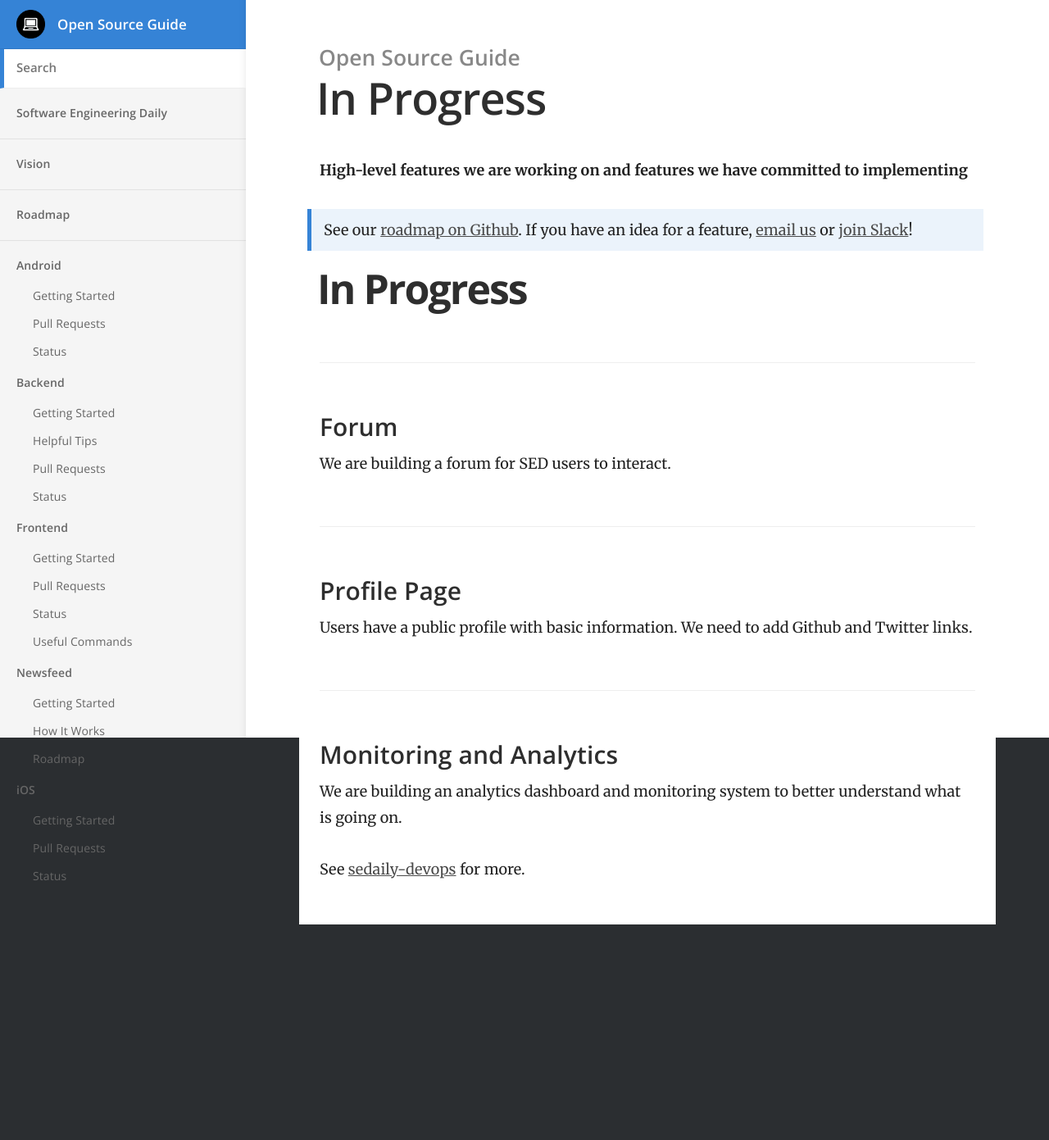
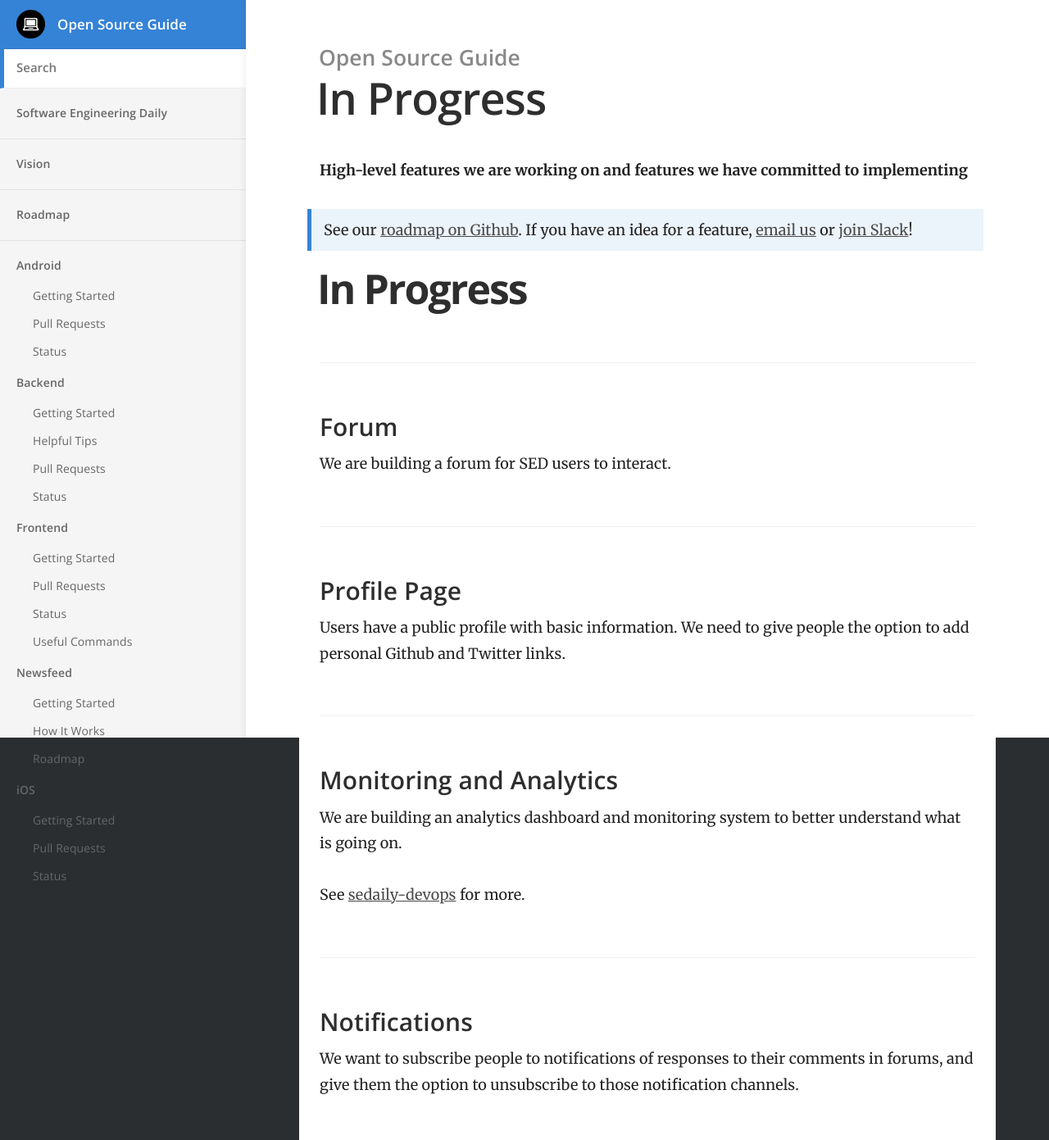
Before and after one commit to SoftwareEngineeringDaily/softwareengineeringdaily.github.io, a Jekyll site: the page built from _posts/2017-10-21-roadmap.md, in a window 1280 px wide. Shown: the whole page at 82% size. Built offline with Jekyll 4.4.1, drawn with Linux system fonts in a browser that asks for light colours; before the commit the page ends 1128 px from its top, so only the background shows below that.

Commit message:
Update 2017-10-21-roadmap.md

```diff
--- a/_posts/2017-10-21-roadmap.md
+++ b/_posts/2017-10-21-roadmap.md
@@ -14,10 +14,14 @@ We are building a forum for SED users to interact.
 
 ### Profile Page ###
 
-Users have a public profile with basic information. We need to add Github and Twitter links.
+Users have a public profile with basic information. We need to give people the option to add personal Github and Twitter links.
 
 ### Monitoring and Analytics ###
 
 We are building an analytics dashboard and monitoring system to better understand what is going on.
 
 See [sedaily-devops](https://github.com/SoftwareEngineeringDaily/sedaily-devops) for more.
+
+### Notifications ###
+
+We want to subscribe people to notifications of responses to their comments in forums, and give them the option to unsubscribe to those notification channels.
```
